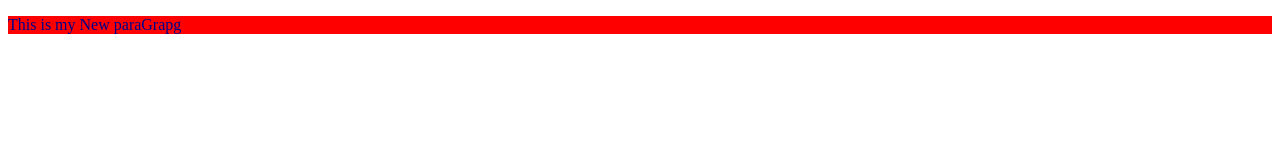
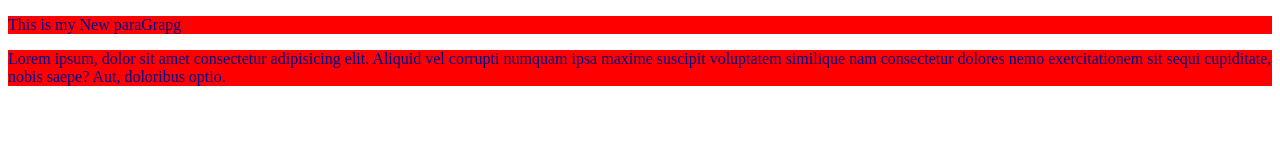
Before and after one commit to BhattKartik/localrepo, a plain HTML site: page index.html in a window 1280 px wide. Drawn offline with Linux system fonts and the light colour scheme.

Commit message:
Add new features

```diff
--- a/index.html
+++ b/index.html
@@ -8,5 +8,6 @@
 </head>
 <body>
     <p>This is my New paraGrapg</p>
+    <p>Lorem ipsum, dolor sit amet consectetur adipisicing elit. Aliquid vel corrupti numquam ipsa maxime suscipit voluptatem similique nam consectetur dolores nemo exercitationem sit sequi cupiditate, nobis saepe? Aut, doloribus optio.</p>
 </body>
 </html>
```
